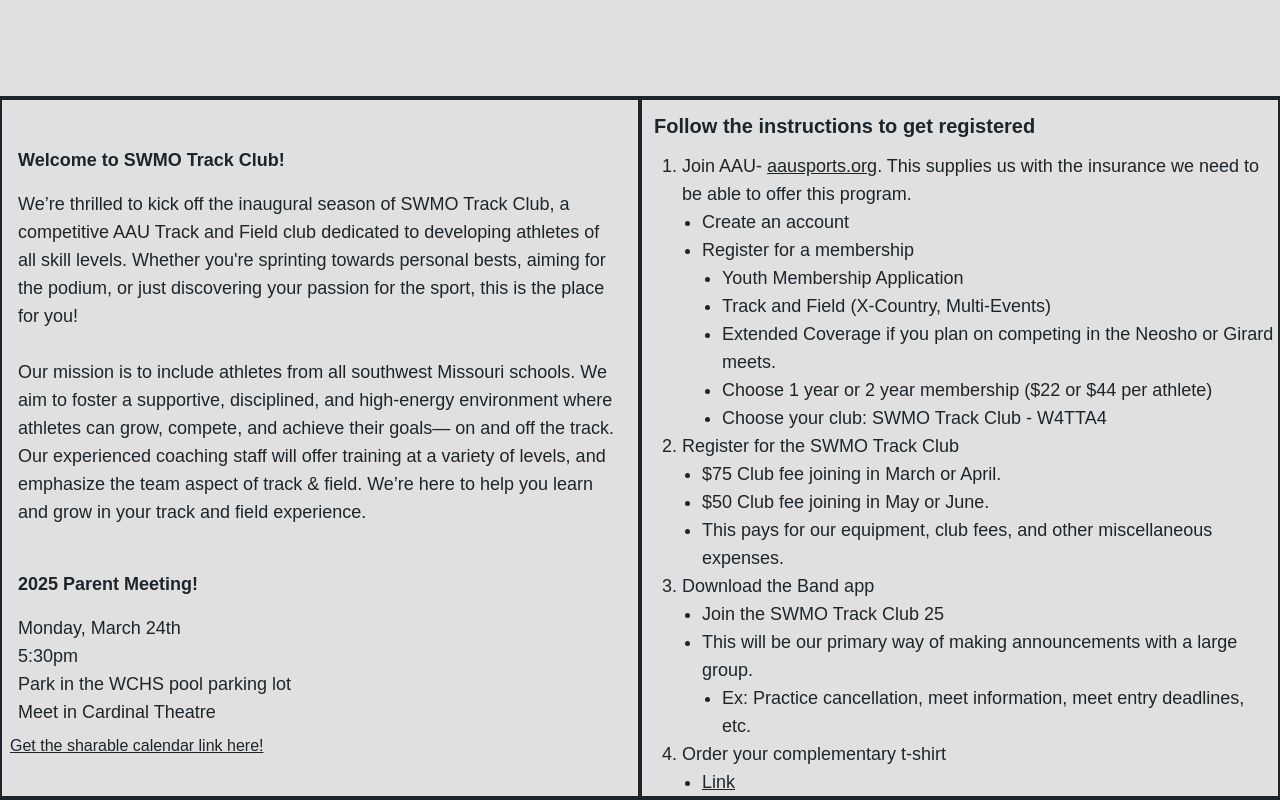
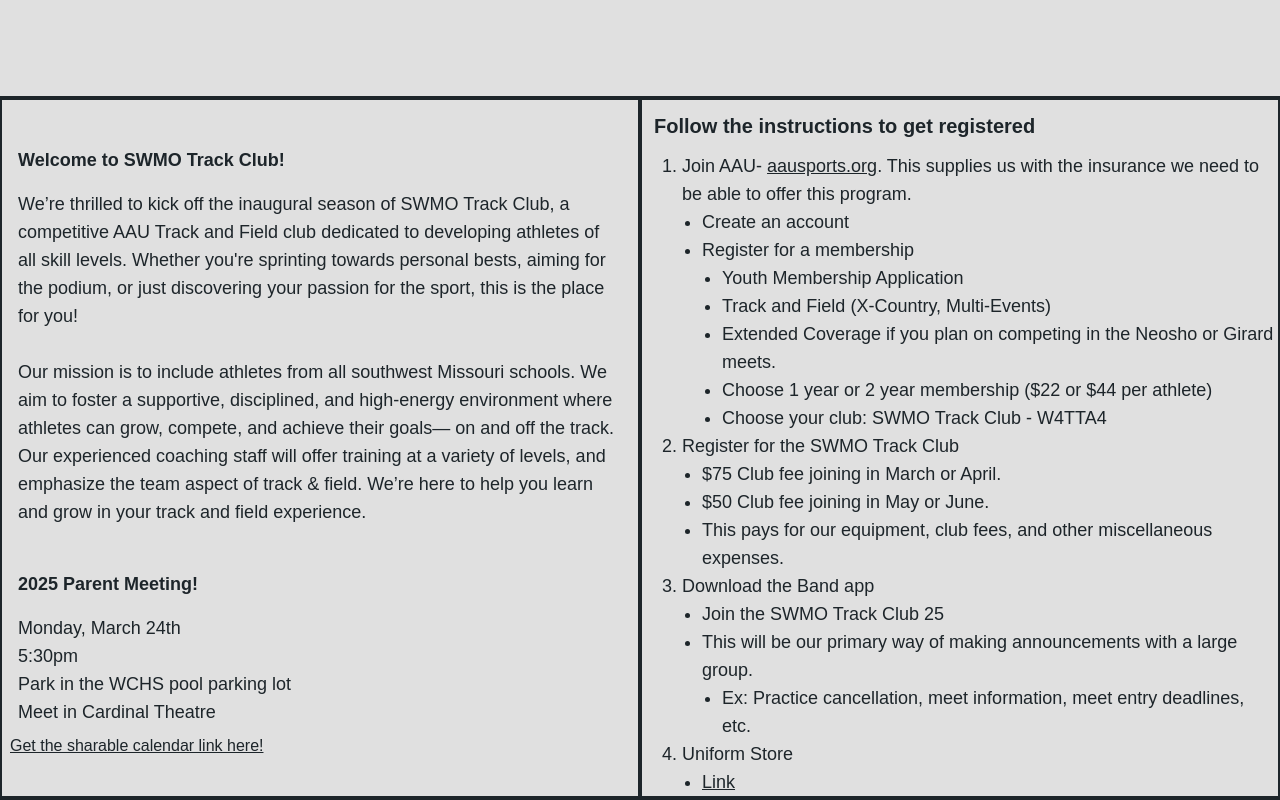
Before and after one commit to rylandavis9/AAU-website, a Next.js app in the folder website/: page / in a window 1280 px wide. Shown: the part 504-1304 px from the top of the page. Built offline with nearby package versions, Linux system fonts and the light colour scheme.

Commit message:
Update page.tsx

```diff
--- a/website/app/page.tsx
+++ b/website/app/page.tsx
@@ -64,9 +64,9 @@
                         <li>Ex: Practice cancellation, meet information, meet entry deadlines, etc.</li>
                       </ul>
                     </ul>
-                    <li className="ml-5 text-lg list-decimal">Order your complementary t-shirt</li>
+                    <li className="ml-5 text-lg list-decimal">Uniform Store</li>
                     <ul className="ml-5 text-lg list-disc">
-                      <li className="ml-5 text-lg list-disc"><a href="https://swmotrackclubuniforms.itemorder.com/shop/sale/" target="_blank" className="underline">Link</a></li>
+                      <li className="ml-5 text-lg list-disc"><a href="https://swmotrackclub.itemorder.com/shop/sale/" target="_blank" className="underline">Link</a></li>
                     </ul>
                 </ol>
           </div>
```
